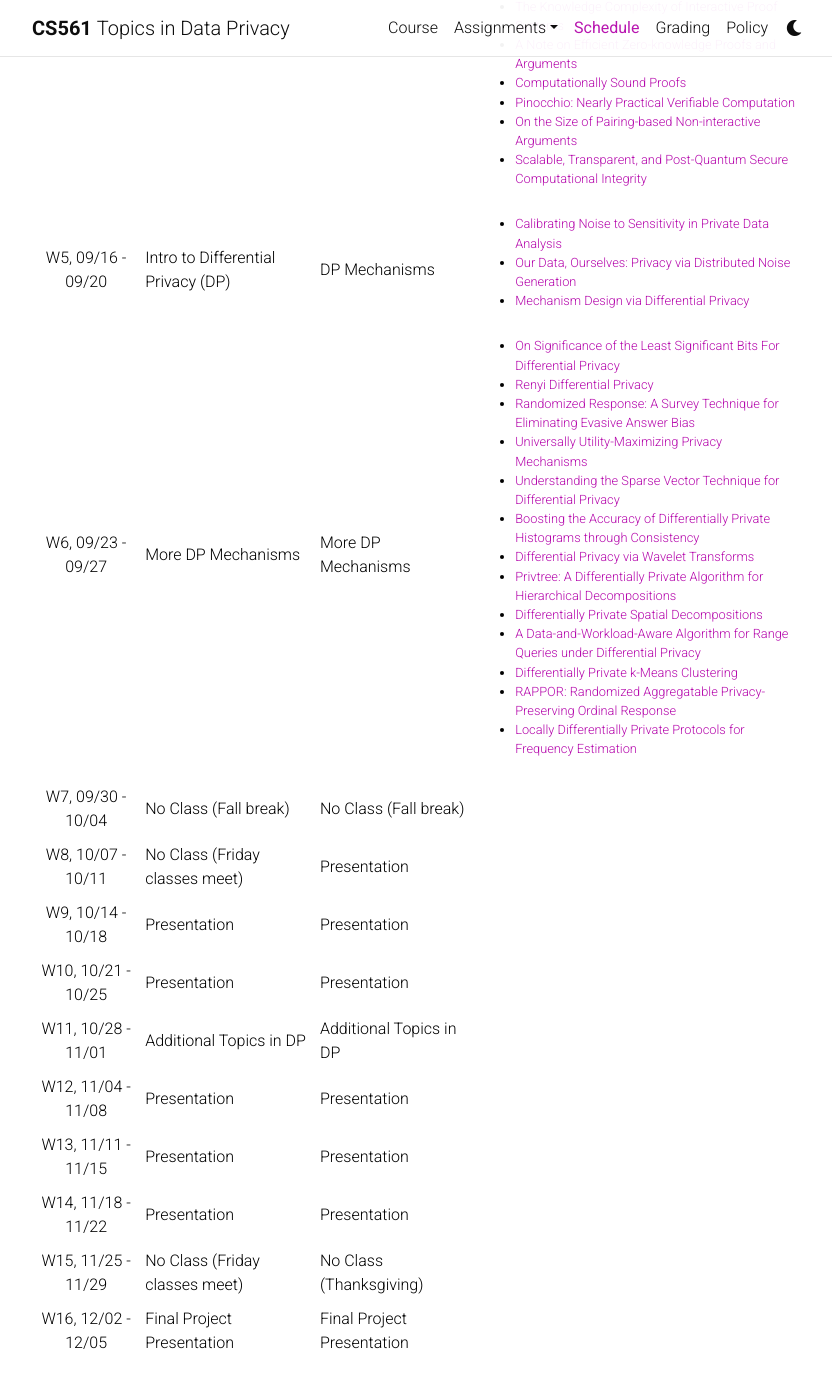
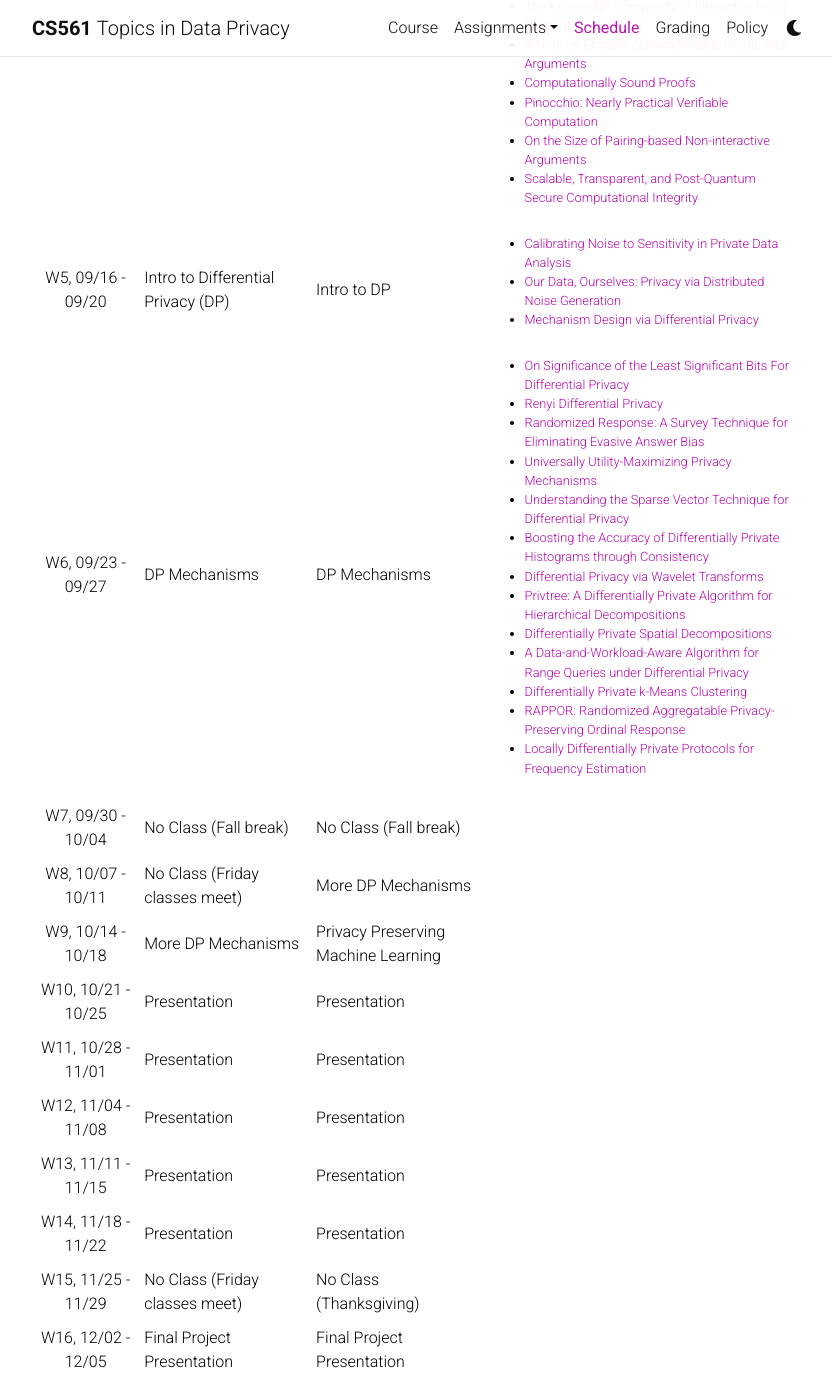
Before and after one commit to zeyudding/cs561, a Jekyll site: the page built from _pages/schedule.md, in a window 1280 px wide and 1400 px high, scrolled down 1345 px. Shown: the whole window, without its empty margins (223-1055 px from the left). Built offline with Jekyll 4.4.1, drawn with Linux system fonts in a browser that asks for light colours; comment, search, counter and statistics services are not loaded; a style sheet for code colours, icons or effects is not loaded.

Commit message:
updated schedule

```diff
--- a/_pages/schedule.md
+++ b/_pages/schedule.md
@@ -95,7 +95,7 @@ nav_order: 3
     <tr>
         <td align="center">W5, 09/16 - 09/20</td>
         <td>Intro to Differential Privacy (DP)</td>
-        <td>DP Mechanisms</td>
+        <td>Intro to DP</td>
         <td style='font-size:80%'>
         <ul>
         <li><a href="https://people.csail.mit.edu/asmith/PS/sensitivity-tcc-final.pdf">Calibrating Noise to Sensitivity in Private Data Analysis</a></li>
@@ -138,7 +138,7 @@ nav_order: 3
     <tr>
         <td align="center">W8, 10/07 - 10/11</td>
         <td>No Class (Friday classes meet)</td>
-        <td>Presentation</td>
+        <td>More DP Mechanisms</td>
         <td style='font-size:80%'>
         <ul>
         </ul>
@@ -146,8 +146,8 @@ nav_order: 3
     </tr>
     <tr>
         <td align="center">W9, 10/14 - 10/18</td>
-        <td>Presentation</td>
-        <td>Presentation</td>
+        <td>More DP Mechanisms</td>
+        <td>Privacy Preserving Machine Learning</td>
         <td style='font-size:80%'>
         <ul>
         </ul>
@@ -164,8 +164,8 @@ nav_order: 3
     </tr>
     <tr>
         <td align="center">W11, 10/28 - 11/01</td>
-        <td>Additional Topics in DP</td>
-        <td>Additional Topics in DP</td>
+        <td>Presentation</td>
+        <td>Presentation</td>
         <td style='font-size:80%'>
         <ul>
         </ul>
```
Also changed, not shown: other parts of _pages/schedule.md (+2 -2 lines), 3 other files.
